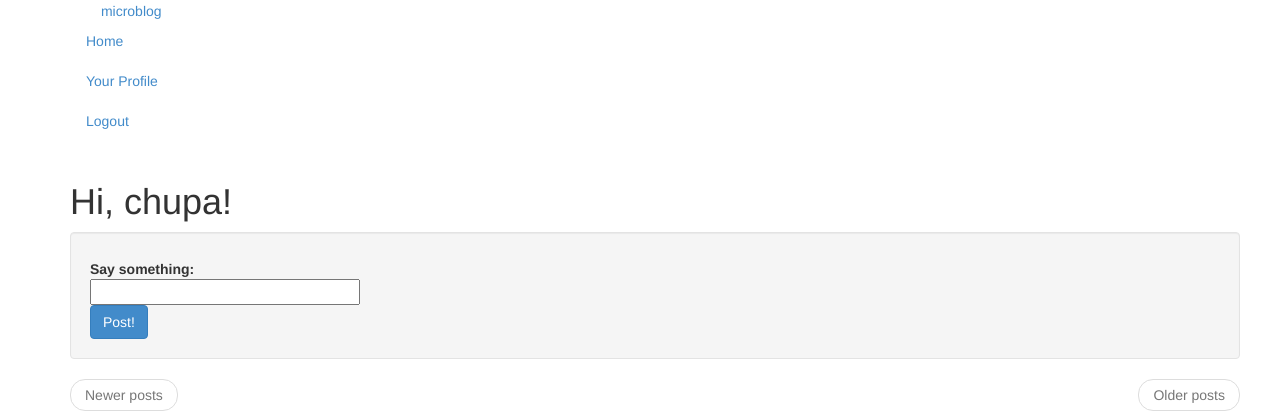
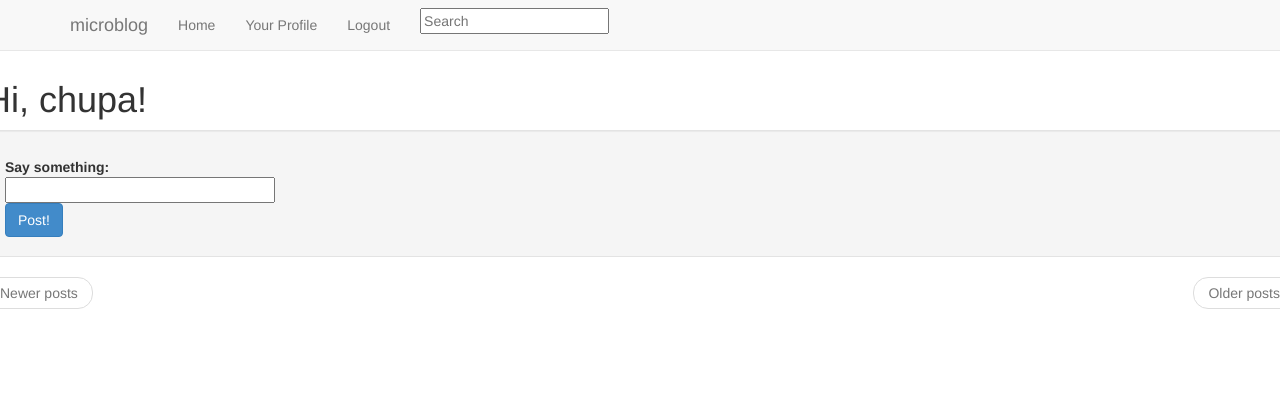
Before and after one commit to PritishC/flask-microblog, a Flask app: page / in a window 1280 px wide. Shown: the top 420 px of the page. Run offline with Flask 2, Linux system fonts and the light colour scheme; a user stored in the database is signed in; data comes from the database, SQL or seed files in the repository; parts of the project's set-up code (start-up, migrations or seed data) failed here and were passed over; some libraries are stand-ins or nearby versions.

Commit message:
Modified base template. Had to correct Bootstrap elements as Miguel's tutorial uses an older version.

```diff
--- a/app/templates/base.html
+++ b/app/templates/base.html
@@ -7,40 +7,38 @@
     <title>microblog</title>
     {% endif %}
     <link href="/static/css/bootstrap.min.css" rel="stylesheet" media="screen">
-    <link href="/static/css/bootstrap-responsive.min.css" rel="stylesheet">
     <script src="http://code.jquery.com/jquery-latest.js"></script>
     <script src="/static/js/bootstrap.min.js"></script>
     <meta name="viewport" content="width=device-width, initial-scale=1.0">
   </head>
   <body>
-    <div class="container">
-      <div class="navbar">
-        <div class="navbar-inner">
-          <a class="btn btn-navbar" data-toggle="collapse" data-target=".nav-collapse">
+    <div class="navbar navbar-default navbar-fixed-top" role="navigation">
+      <div class="container">
+        <div class="navbar-header">
+          <button type="button" class="navbar-toggle" data-toggle="collapse" data-target=".navbar-collapse">
             <span class="icon-bar"></span>
             <span class="icon-bar"></span>
             <span class="icon-bar"></span>
-          </a>
-          <a class="brand" href="/">microblog</a>
-            <ul class="nav">
+          </button>
+          <a class="navbar-brand" href="/">microblog</a>
+            <ul class="nav navbar-nav">
               <li><a href="{{ url_for('index') }}">Home</a></li>
               {% if g.user.is_authenticated() %}
               <li><a href="{{ url_for('user', nickname = g.user.nickname) }}">Your Profile</a></li>
               <li><a href="{{ url_for('logout') }}">Logout</a></li>
               {% endif %}
             </ul>
-          <div class="nav-collapse collapse">
             {% if g.user.is_authenticated() %}
-            <form class="navbar-search pull-right" action="{{url_for('search')}}" method="post" name="search">{{g.search_form.hidden_tag()}}{{g.search_form.search(size=20,placeholder="Search",class="search-query")}}</form>
+            <form class="navbar-form navbar-right" action="{{url_for('search')}}" method="post" name="search">{{g.search_form.hidden_tag()}}{{g.search_form.search(size=20,placeholder="Search",class="search-query")}}</form>
             {% endif %}
-          </div>
         </div>
       </div>
+      </div>
+      <BR><BR><BR>
       <div class="row">
         <div class="span12">
           {% block content %}{% endblock %}
         </div>
       </div>
-    </div>
   </body>
 </html>
```
